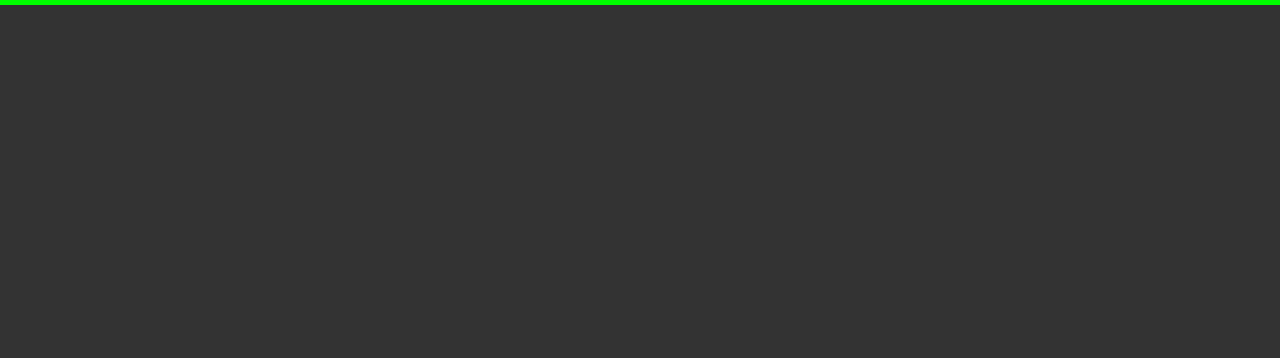
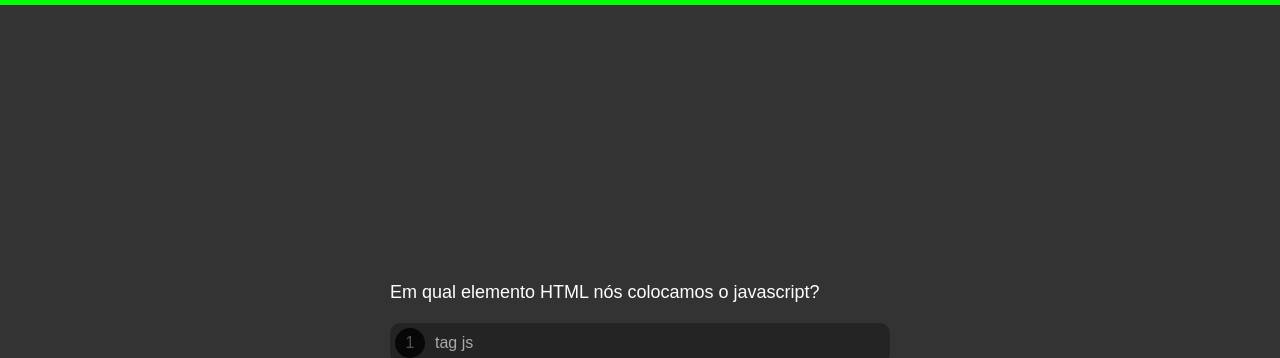
Before and after one commit to Miguel-Lima/quiz-questions, a plain HTML site: page index.html in a window 1280 px wide. Shown: the top 358 px of the page. Drawn offline with Linux system fonts and the light colour scheme.

Commit message:
Second commit, adding functions of the issues

```diff
--- a/index.html
+++ b/index.html
@@ -11,8 +11,6 @@
     <div class="progress">
         <div class="progress--bar"></div>
     </div>
-
-    <h1>Quiz</h1>
 
     <div class="questionArea">
         <div class="question">...</div>
--- a/script.js
+++ b/script.js
@@ -0,0 +1,26 @@
+// Initial Data
+let currentQuestion = 0;
+
+showQuestions();
+
+//Functions
+function showQuestions() {
+    if(questions[currentQuestion]) {
+        let q = questions[currentQuestion];
+
+        document.querySelector('.scoreArea').style.display= 'none';
+        document.querySelector('.questionArea').style.display= 'block';
+
+        document.querySelector('.question').innerHTML = q.question;
+        document.querySelector('.options').innerHTML = '';
+
+        let optionsHtml = '';
+        for(let i in q.options) {
+            optionsHtml += `<div class="option"><span>${parseInt(i)+1}</span>${q.options[i]}</div>`
+        }
+        document.querySelector('.options').innerHTML = optionsHtml;
+
+    }else {
+        // finish questions
+    }
+}
```
